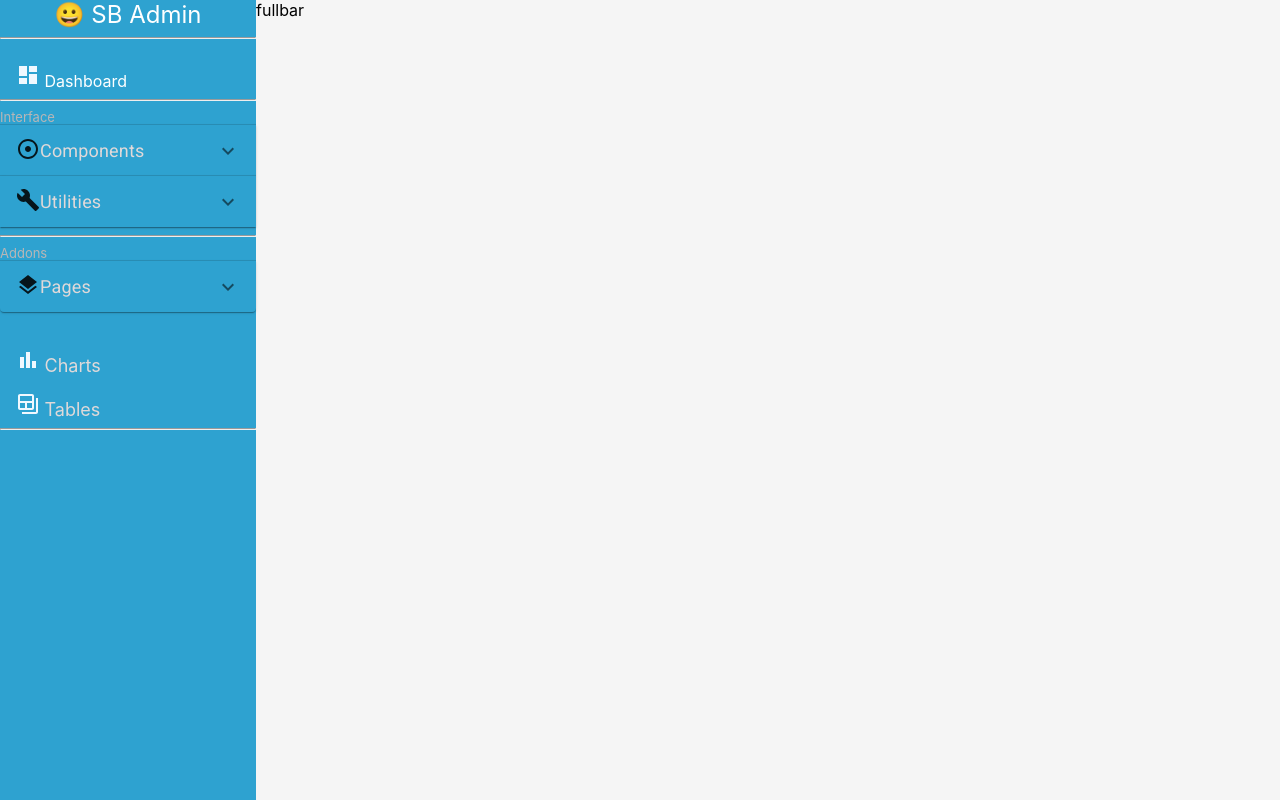
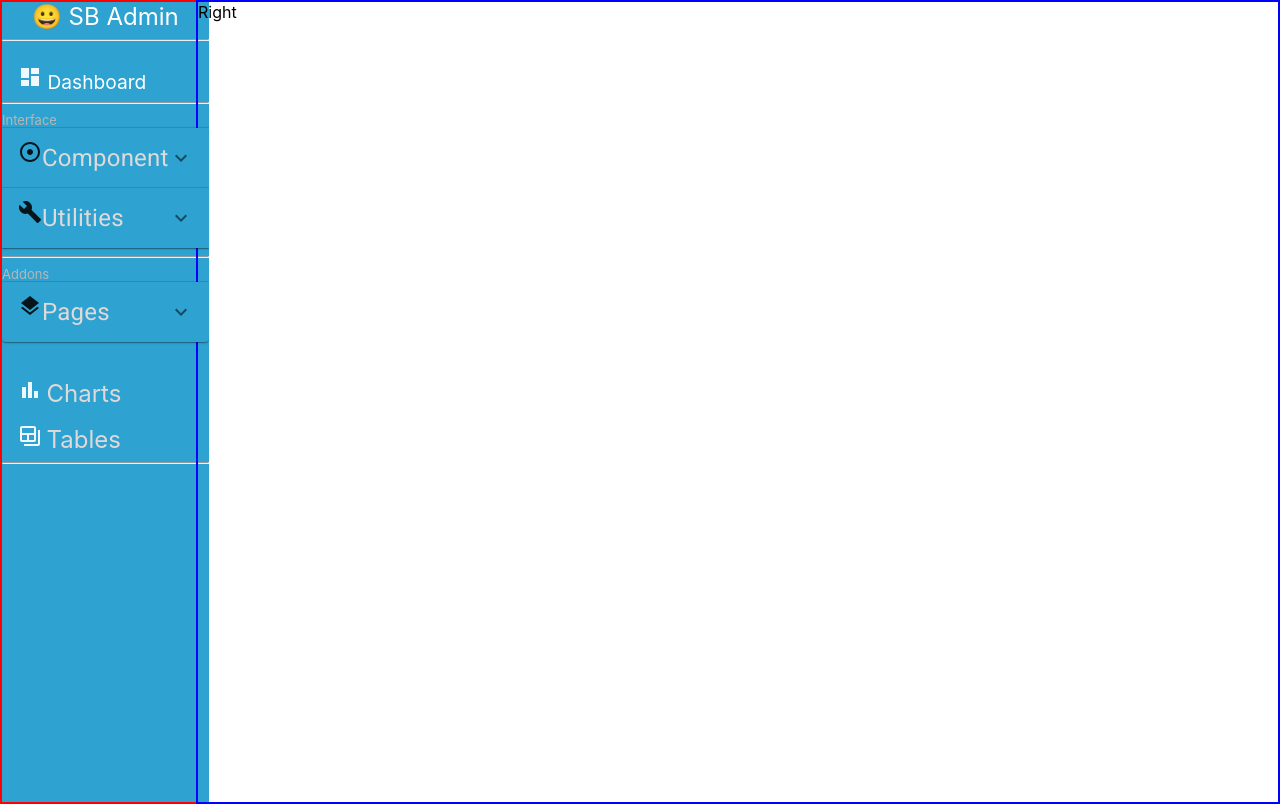
Before and after one commit to NoorulAmeenJ/Admin-Dashboard, a React (Create React App) app: page / in a window 1280 px wide. Built offline with nearby package versions, Linux system fonts and the light colour scheme.

Commit message:
need to raise query

```diff
--- a/src/App.css
+++ b/src/App.css
@@ -1,18 +1,33 @@
 /* .App {
   text-align: center;
 } */
-.fullScreen{
+/* .fullScreen{
   display: flex;
 }
 .fullbar{
   background-color: whitesmoke;
-  width: 80%;
+  width: 85%;
+} */
+.fullScreen{
+  /* border: 5px solid red; */
+  display: flex;
+  flex-direction: row;
+  /* gap: 1rem */
+}
+.sideScreen{
+  width: 15%;
+  border: 2px solid red;
+}
+.mainScreens{
+  width: 85%;
+  border: 2px solid blue;
 }
 .sidebar{
   background-color: rgb(46, 162, 208) !important;
-  width: 20%;
+  /* width: 15%; */
   height: 100vh;
   color: white;
+  display: inline-block !important;
 }
 .sbadmin{
   text-align: center;
@@ -22,11 +37,19 @@
 .sideElement{
   color: rgb(224, 217, 217);
   background-color:rgb(46, 162, 208) !important;
-
   font-size: large !important;
 }
+.fiveElement{
+  font-size: x-large !important;
+}
+.fiveElement:hover{
+  color: white !important;;
+}
 .sideElement:hover{
-  color: white
+  color: white !important
+}
+.dashboard{
+  font-size: larger;
 }
 .sidegrey{
   color: rgb(184, 182, 182);
@@ -46,6 +69,7 @@
   margin-left: 1rem;
   margin-top: 1rem;
   color: aliceblue;
+  /* font-size: xx-large !important; */
   /* background-color: aliceblue; */
 }
 
--- a/src/App.js
+++ b/src/App.js
@@ -3,7 +3,8 @@ import './App.css';
 import Sidebar from './Components/Sidebar';
 import { Route, Switch } from 'react-router-dom';
 import InvalidUrl from './Components/InvalidUrl';
-
+import Dashboard from './Components/Dashboard';
+import Base from './Base';
 
 function App() {
   return (
@@ -11,7 +12,9 @@ function App() {
 
      <Switch>
         <Route exact path="/">
-              <Sidebar/>
+            <Base/>
+            {/* <Sidebar/> */}
+            {/* <InvalidUrl/> */}
         </Route>
 
         <Route path="/hello">
@@ -22,12 +25,6 @@ function App() {
         </Route>
      </Switch>
 
-
-
-
-
-
-
     </div>
   );
 }
--- /dev/null
+++ b/src/Base.js
@@ -0,0 +1,17 @@
+import { Dashboard } from '@mui/icons-material'
+import React from 'react'
+import Right from './Right'
+import Sidebar from './Components/Sidebar'
+import Left from './Left'
+
+function Base(){
+    return(
+        <div className='fullScreen'>
+
+
+        <div className='sideScreen'><Sidebar/></div>
+        <div className='mainScreens'><Right/></div>
+        </div>
+    )
+}
+export default Base
--- a/src/Components/Sidebar.js
+++ b/src/Components/Sidebar.js
@@ -19,13 +19,13 @@ const Sidebar = () => {
             <div>
             <div className='sbadmin'>😀  SB Admin</div>
           <hr></hr>
-            <span> <DashboardIcon className='iconsOut'/></span><span> Dashboard</span>
+            <span> <DashboardIcon className='iconsOut'/></span><span className='dashboard'> Dashboard</span>
           <hr></hr>
           <div className='sidegrey' >Interface</div>
 
       <Accordion className='sideElement'>
         <AccordionSummary expandIcon={<ExpandMoreIcon />} aria-controls="panel1a-content" id="panel1a-header">
-        <AdjustIcon className='icons'/>   <Typography className='sideElement fiveElement'>  Components</Typography>
+        <AdjustIcon className='icons'/>   <Typography className='sideElement fiveElement'>Component</Typography>
         </AccordionSummary>
         <AccordionDetails>
           <div className='sidegrey AccordionWhite dummy'>Custom Components</div>
@@ -76,7 +76,7 @@ const Sidebar = () => {
       <hr></hr>
     </div>
             </div>
-            <div className='fullbar'>fullbar</div>
+
 
     </div>
 
--- a/src/Components/dashboard.js
+++ b/src/Components/dashboard.js
@@ -1,9 +1,14 @@
 import React from 'react'
+import Sidebar from './Sidebar'
 
-const dashboard = () => {
+const Dashboard = () => {
   return (
-    <div>dashboard</div>
+    <div>
+
+   <span>helloe</span>
+
+   </div>
   )
 }
 
-export default dashboard
+export default Dashboard
--- /dev/null
+++ b/src/Left.js
@@ -0,0 +1,9 @@
+import React from 'react'
+
+const Left = () => {
+  return (
+    <div>Left</div>
+  )
+}
+
+export default Left
--- /dev/null
+++ b/src/Right.js
@@ -0,0 +1,9 @@
+import React from 'react'
+
+const Right = () => {
+  return (
+    <div>Right</div>
+  )
+}
+
+export default Right
```
